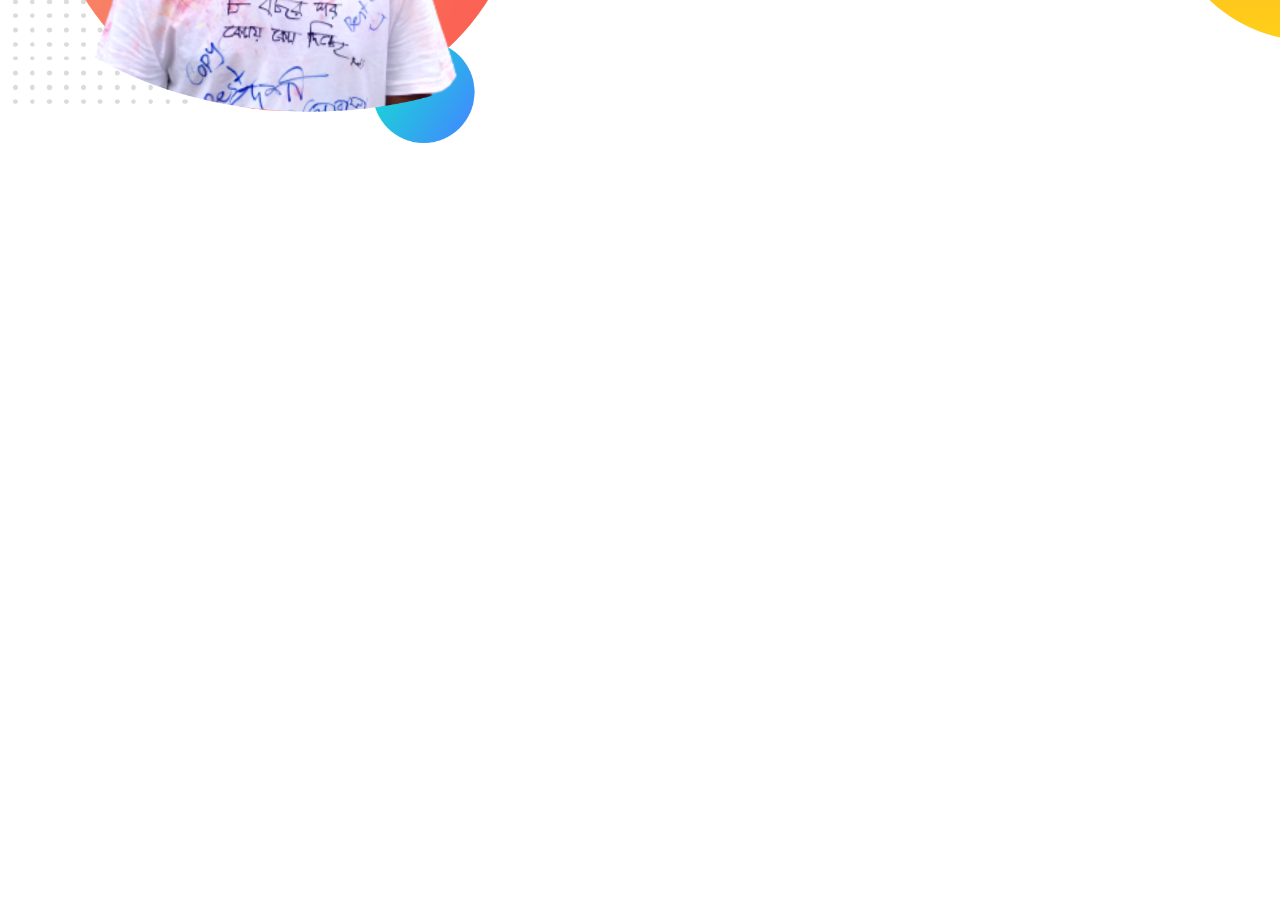
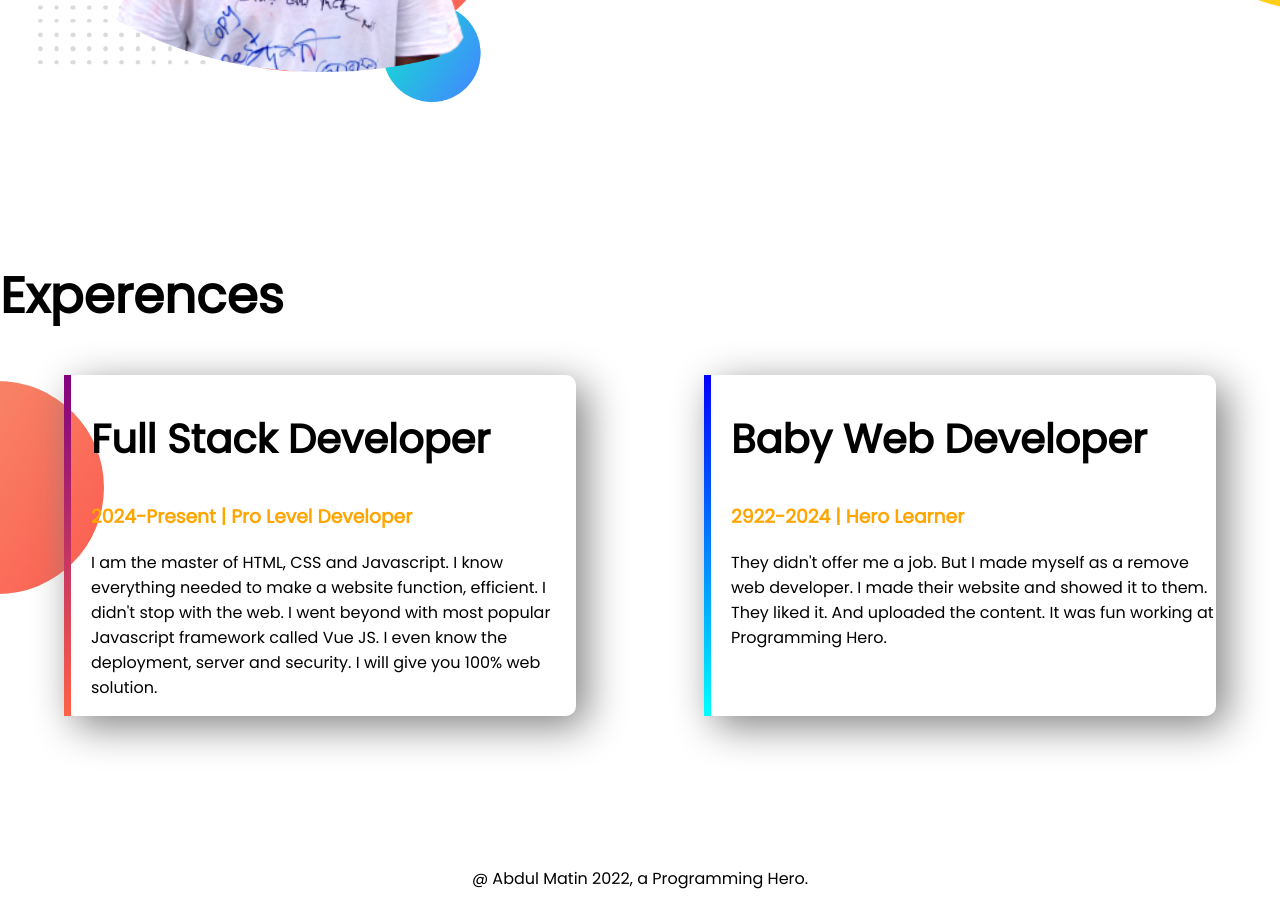
Before and after one commit to amrafi30/developer-portfolio, a plain HTML site: page index.html in a window 1280 px wide. Shown: the part 1031-1938 px from the top of the page. Before the commit the page ends 1331 px from the top, so only its background shows below. Drawn offline with Linux system fonts and the light colour scheme.

Commit message:
footer and ex added

```diff
--- a/index.html
+++ b/index.html
@@ -13,7 +13,7 @@
 </head>
 
 <body>
-    <section class="top-banner">
+    <section class="top-banner flexible-container">
         <div class="half-width">
             <h1>Welcome To</h1>
             <h1><span class="orange-color">Abdul Matin</span> World!</h1>
@@ -29,7 +29,7 @@
             <img src="images/rafi111.png" alt="">
         </div>
     </section>
-    <section class="dream-big">
+    <section class="dream-big flexible-container">
         <div class="half-width">
             <img src="images/rafi111.png" alt="">
         </div>
@@ -42,6 +42,30 @@
         </div>
 
     </section>
+    <section class="ex-area">
+        <h1>Experences</h1>
+        <div class="flexible-container">
+            <div id="full-dev-ex" class="ex-item">
+                <h2>Full Stack Developer</h2>
+                <h3 class="orange-color">2024-Present | Pro Level Developer</h3>
+                <p>I am the master of HTML, CSS and Javascript. I know everything needed to make a website function,
+                    efficient. I didn't stop with the web. I went beyond with most popular Javascript framework called
+                    Vue
+                    JS. I even know the deployment, server and security. I will give you 100% web solution.</p>
+            </div>
+            <div id="web-dev-ex" class="ex-item">
+                <h2>Baby Web Developer</h2>
+                <h3 class="orange-color">2922-2024 | Hero Learner</h3>
+                <p>They didn't offer me a job. But I made myself as a remove web developer. I made their website and
+                    showed
+                    it to them. They liked it. And uploaded the content. It was fun working at Programming Hero.</p>
+            </div>
+        </div>
+
+    </section>
+    <footer>
+        <p>@ Abdul Matin 2022, a Programming Hero.</p>
+    </footer>
 </body>
 
 </html>
--- a/style.css
+++ b/style.css
@@ -7,16 +7,21 @@ h1{
     font-size: 50px;
 
 }
+h2{
+    font-size: 40px;
+}
 .orange-color{
     color: orange;
 }
-section{
+.flexible-container{
     display: flex;
     margin-bottom: 150px;
 
 }
 .half-width{
     width: 50%;
+    padding-left: 2%;
+
 
 }
 .half-width img{
@@ -41,3 +46,34 @@ section{
        background-repeat: no-repeat;
        background-position: right;
 }
+.ex-item{
+    width: 40%;
+    margin-left: 5%;
+    margin-right: 5%;
+    padding-left: 20px;
+    box-shadow: 10px 10px 40px grey;
+    border-radius: 10px;
+
+}
+.ex-area{
+    background-image: url(images/exp-bg.png);
+    background-repeat: no-repeat;
+    background-position: left;
+
+
+
+}
+#full-dev-ex{
+    border-left: 7px solid;
+    border-image: linear-gradient(purple, tomato);
+    border-image-slice: 1;
+}
+#web-dev-ex{
+    border-left: 7px solid;
+    border-image: linear-gradient(blue, cyan);
+    border-image-slice: 1;
+}
+footer p{
+    text-align: center;
+
+}
```
Also changed, not shown: images/jhankar.png (deleted), images/jhankar2.png (deleted), images/my-bg.png (deleted), images/my-bg2.png (deleted), showOff/IMG20200311171232-removebg-preview.png (deleted), showOff/r5-removebg-preview.png (deleted), 4 other files.
